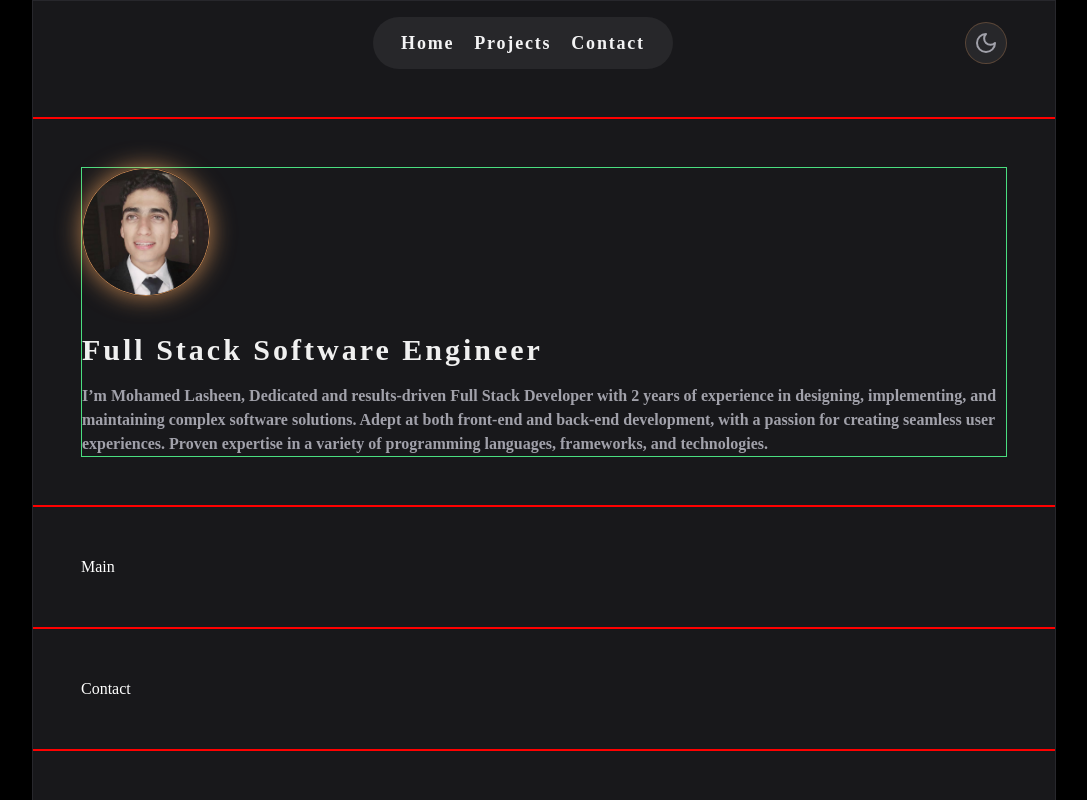
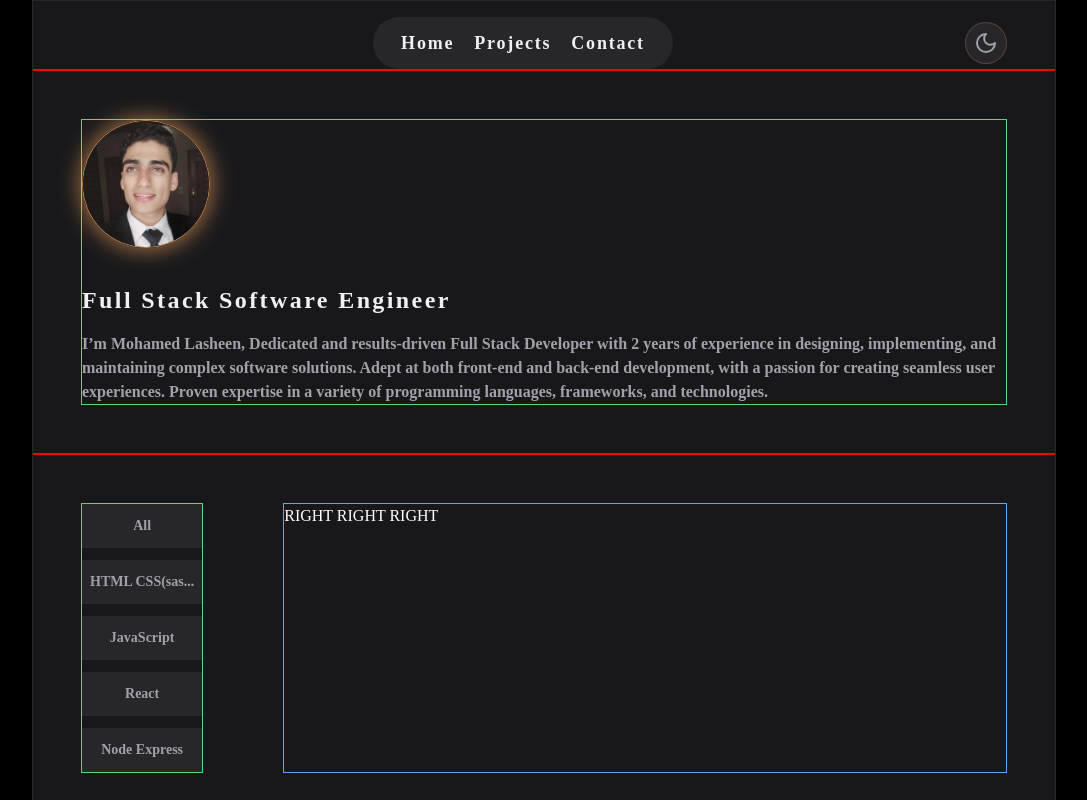
Before and after one commit to mohamedlasheen92/Portfolio, a React (Vite) app: page / in a window 1280 px wide. Shown: the top 800 px of the page, without its empty margins (96-1183 px from the left). Built offline with nearby package versions, Linux system fonts and the light colour scheme.

Commit message:
hero main section v1

```diff
--- a/src/components/header/header.scss
+++ b/src/components/header/header.scss
@@ -3,7 +3,7 @@ header {
   nav {
     background-color: var(--grayBackground);
     li{
-      color: var(--linksColor);
+      color: var(--titleColor);
       &:hover {
           color: var(--primary);
           transition: color .3s;
@@ -12,6 +12,7 @@ header {
   }
   .modal {
     .popup {
+      color: var(--titleColor);
       background-color: var(--containerTheme);
       animation: popup .7s;
 
--- a/src/components/hero/Hero.tsx
+++ b/src/components/hero/Hero.tsx
@@ -7,7 +7,7 @@ const Hero = () => {
       <section className="hero flex">
         <section className="info border border-green-400 grow text-center md:text-left">
           <img src={me} alt="me" className="w-32 border rounded-full mx-auto md:mx-0" />
-          <h1 className="title text-lg sm:text-2xl lg:text-3xl mb-4 mt-9 tracking-widest font-bold">Full Stack Software Engineer</h1>
+          <h1 className="title text-lg sm:text-xl lg:text-2xl mb-4 mt-9 tracking-widest font-bold">Full Stack Software Engineer</h1>
           <p className="description font-semibold text-xs sm:text-sm md:text-base">
             I’m Mohamed Lasheen, Dedicated and results-driven Full Stack
             Developer with 2 years of experience in designing, implementing, and
--- a/src/components/hero/hero.scss
+++ b/src/components/hero/hero.scss
@@ -5,7 +5,7 @@
       box-shadow: 0rem 0rem 1.5rem  var(--lightYellow);
     }
     .title {
-      color: var(--title);
+      color: var(--titleColor);
     }
     .description {
       color: var(--graphColor);
--- /dev/null
+++ b/src/components/main/CategoryButton.tsx
@@ -0,0 +1,19 @@
+import { txtSlicer } from '../../utils/functions'
+import './category.scss'
+
+interface IProps {
+  name: string
+}
+
+const CategoryButton = ({name}: IProps) => {
+
+  return (
+    <>
+      <button className="category-btn py-3 px-2 text-center w-fit lg:w-full transition-colors text-sm font-semibold ">
+        {txtSlicer(name)}
+      </button>
+    </>
+  );
+}
+
+export default CategoryButton
--- a/src/components/main/Main.tsx
+++ b/src/components/main/Main.tsx
@@ -1,8 +1,17 @@
+import CategoryButton from "./CategoryButton";
+
 const Main = () => {
   return (
     <>
-      <main>
-        <h1>Main</h1>
+      <main className="flex flex-col lg:flex-row gap-10 lg:gap-20">
+        <section className="left border border-green-400 flex flex-wrap lg:flex-col justify-center items-center gap-3">
+          <CategoryButton name="All"/>
+          <CategoryButton name="HTML CSS(sass) JS"/>
+          <CategoryButton name="JavaScript"/>
+          <CategoryButton name="React"/>
+          <CategoryButton name="Node Express"/>
+        </section>
+        <section className="right border border-blue-400 grow">RIGHT RIGHT RIGHT</section>
       </main>
     </>
   );
--- /dev/null
+++ b/src/components/main/category.scss
@@ -0,0 +1,9 @@
+.category-btn {
+  background-color: var(--grayBackground);
+  color: var(--graphColor);
+
+  &:hover {
+    color: var(--titleColor);
+
+  }
+}
--- a/src/components/ui/IconButton.scss
+++ b/src/components/ui/IconButton.scss
@@ -1,11 +1,11 @@
 .icon {
   background-color: var(--grayBackground);
   border-color: var(--darkYellow);
-  color: var(--iconColor);
+  color: var(--graphColor);
 
   &:hover {
     border-color: var(--lightYellow);
-    color: var(--linkColor);
+    color: var(--titleColor);
   }
 
   .sun {
--- a/src/index.css
+++ b/src/index.css
@@ -9,15 +9,18 @@
   --borderColor: #3f3f4666;
   --sectionPadding: 3rem;
   --grayBackground: #27272a;
-  --iconColor: #a1a1aa;
+
   --darkYellow: #f4a5603f;
   --lightYellow: #f4a560bf;
   --sunYellow: #FFDB5C;
-  --linksColor: #f4f4f5;
-  --title: #f0f0f0;
+  /* --linksColor: #f4f4f5; */
+  --titleColor: #f0f0f0;
   --graphColor: #a1a1aa;
 
 }
+/**
+Section Title: text-lg sm:text-xl lg:text-2xl
+*/
 
 .light {
     --grayBackground: red;
@@ -53,7 +56,6 @@ body {
   }
   .header {
     padding-top: 1rem;
-    padding-bottom: var(--sectionPadding);
   }
 
 }
--- /dev/null
+++ b/src/utils/functions.ts
@@ -0,0 +1,4 @@
+export const txtSlicer = (txt: string, amount: number = 12) => {
+  if (txt.length > amount) return `${txt.slice(0, 12)}...`
+  return txt
+}
```
Also changed, not shown: src/components/main/main.scss (added).
